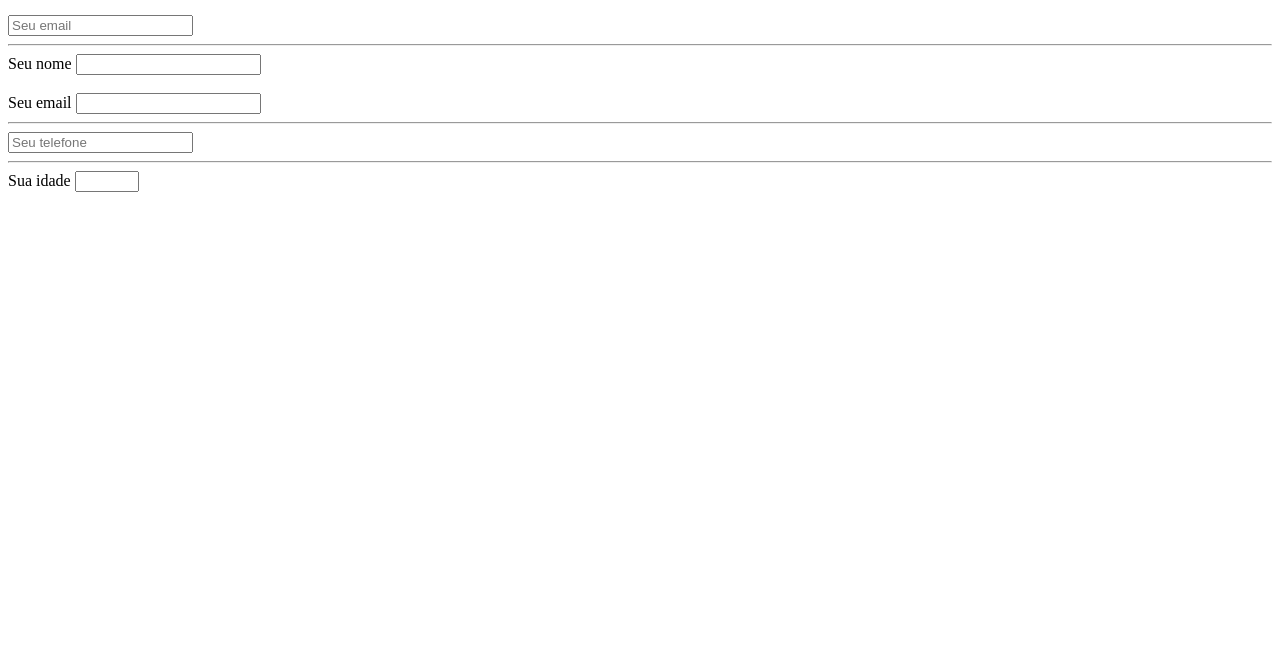
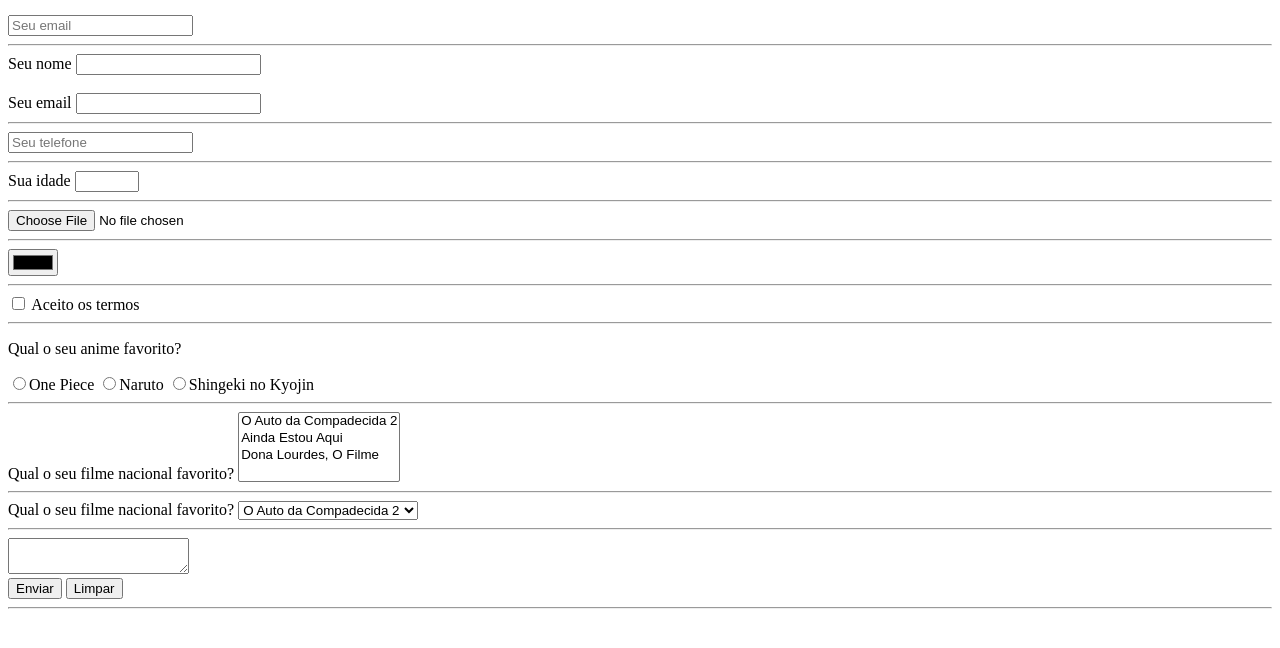
Before and after one commit to tcesarFE/FrontEnd-EBAC, a plain HTML site: page forms.html in a window 1280 px wide. Shown: the part 104-752 px from the top of the page. Drawn offline with Linux system fonts and the light colour scheme.

Commit message:
Adicionado mais tags ao documento forms.html

```diff
--- a/forms.html
+++ b/forms.html
@@ -16,7 +16,29 @@
         <input id="email" type="email"/> <br/> <hr/>
         <input type="tel" placeholder="Seu telefone"/> <br/> <hr/>
         <label for="idade">Sua idade</label>
-        <input id="idade" type="number" max="110" min="1"/>
+        <input id="idade" type="number" max="110" min="1" step="2"/> <br/> <hr/>
+        <input type="file" /> <br/> <hr/>
+        <input type="color"/> <br/> <hr/>
+        <input type="checkbox" id="checkbox-termos"/> <label for="checkbox-termos">Aceito os termos</label> <br/> <hr/>
+        <p>Qual o seu anime favorito?</p>
+        <input type="radio" id="OP" name="anime"/><label for="OP">One Piece</label>
+        <input type="radio" id="Naruto" name="anime"/><label for="Naruto">Naruto</label>
+        <input type="radio" id="SNK" name="anime"/><label for="SNK">Shingeki no Kyojin</label> <br/> <hr/>
+        <label>Qual o seu filme nacional favorito?</label>
+        <select multiple>
+            <option>O Auto da Compadecida 2</option>
+            <option>Ainda Estou Aqui</option>
+            <option>Dona Lourdes, O Filme</option>
+        </select> <br/> <hr/>
+        <label>Qual o seu filme nacional favorito?</label>
+        <select>
+            <option>O Auto da Compadecida 2</option>
+            <option>Ainda Estou Aqui</option>
+            <option>Dona Lourdes, O Filme</option>
+        </select> <br/> <hr/>
+        <textarea></textarea> <br/>
+        <button type="submit">Enviar</button> <button type="reset">Limpar</button> <br/> <hr/>
+
     </form>
 </body>
 </html>
```
